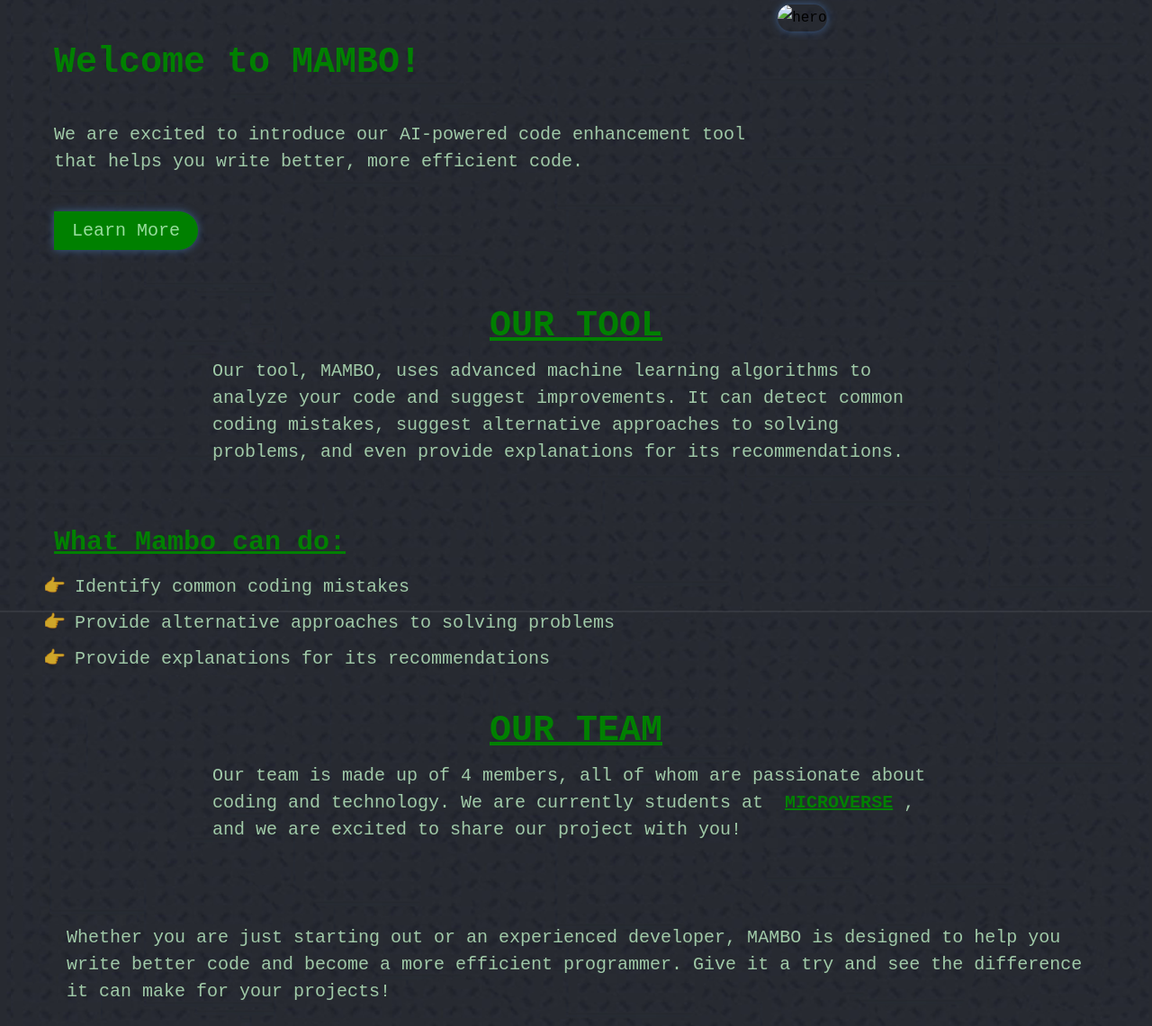
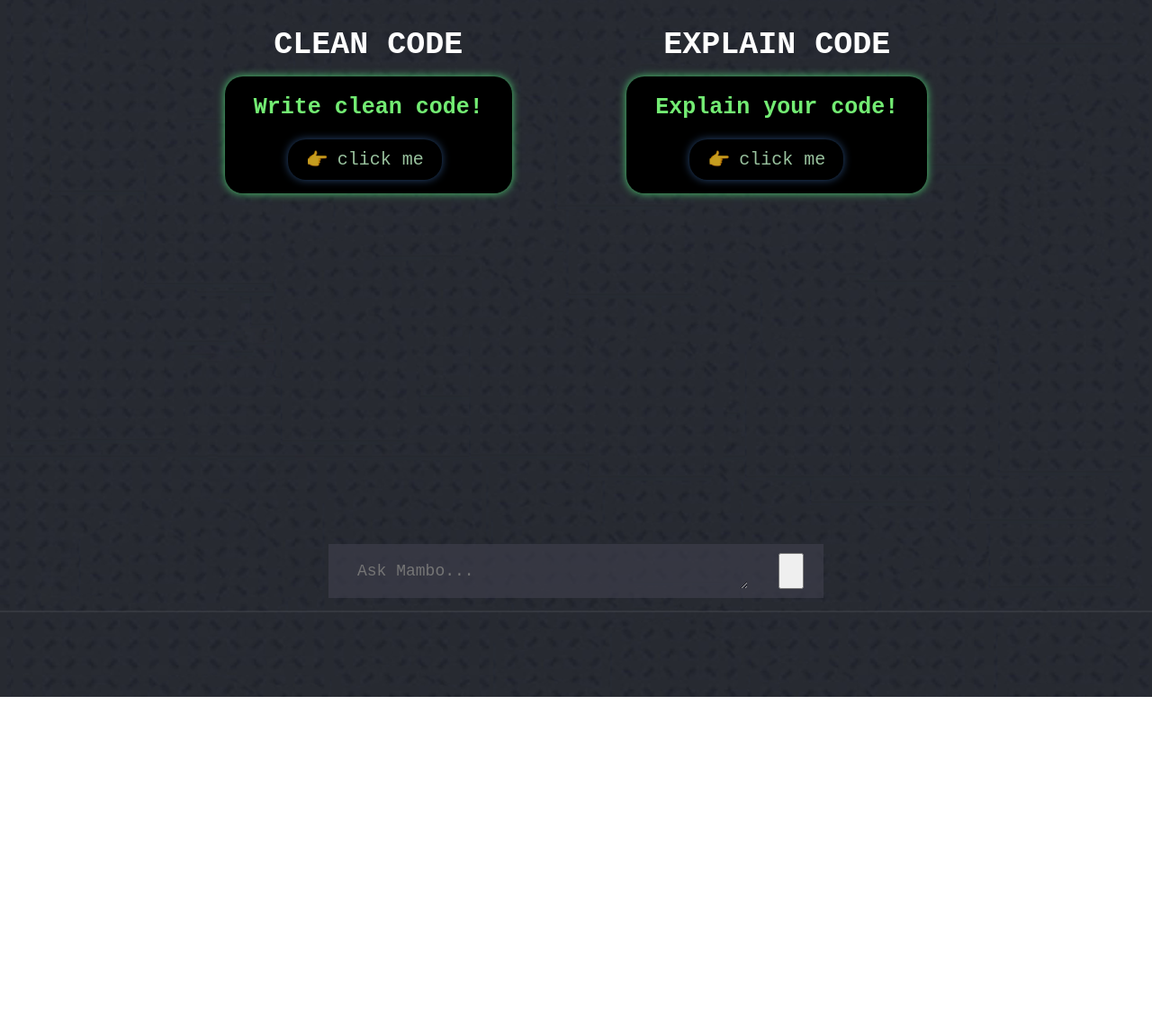
Before and after one commit to Dmambo/amibramaAI, a website built with Vite: page client/index.html in a window 1280 px wide. Shown: the part 120-1261 px from the top of the page at 90% size. After the commit the page ends 895 px from the top, so only its background shows below. Built offline with nearby package versions, Linux system fonts and the light colour scheme; files whose address does not match are found by name; a web font is replaced by a local one.

Commit message:
FIX CODE

```diff
--- a/client/index.html
+++ b/client/index.html
@@ -9,7 +9,7 @@
       rel="stylesheet"
       href="https://cdnjs.cloudflare.com/ajax/libs/animate.css/4.1.1/animate.min.css"
     />
-    <title>Amibrama</title>
+    <title>Amibrama/services</title>
   </head>
   <body>
     <nav>
@@ -27,61 +27,44 @@
 
     <!-- HERO SECTION -->
     <section>
-      <div class="hero">
-        <div class="hero-text">
-          <h1 class="animate__zoomInLeft">Welcome to MAMBO!</h1>
-          <p>
-            We are excited to introduce our AI-powered code enhancement tool<br />
-            that helps you write better, more efficient code.
-          </p>
-          <button>Learn More</button>
+      <div class="container">
+        <div class="service-container">
+          <h3>CLEAN CODE</h3>
+          <div class="service">
+            <h5>Write clean code!</h5>
+            <button class="btn">click me</button>
+          </div>
         </div>
-        <div class="hero-image">
-          <img src="assets/code2.jpg" alt="hero" />
+        <div class="service-container">
+          <h3>EXPLAIN CODE</h3>
+          <div class="service">
+            <h5>Explain your code!</h5>
+            <button class="btn1">click me</button>
+          </div>
+        </div>
+      </div>
+      <div class="codes">
+        <div class="cleanCode"></div>
+        <div class="explainCode"></div>
+        <div class="chatContainer"></div>
+        <div class="form">
+          <form>
+            <textarea
+              name="prompt"
+              id="message"
+              class="form"
+              cols="1"
+              rows="1"
+              placeholder="Ask Mambo..."
+            ></textarea>
+            <button type="submit">
+              <img src="assets/send.svg" alt="send" />
+            </button>
+          </form>
         </div>
       </div>
     </section>
 
-    <!-- ABOUT SECTION -->
-    <section>
-      <div class="about">
-        <div class="about-text">
-          <h1 class="animate__zoomInLeft">OUR TOOL</h1>
-          <p>
-            Our tool, MAMBO, uses advanced machine learning algorithms to analyze your code and suggest improvements. It can detect common coding mistakes, suggest alternative approaches to solving problems, and even provide explanations for its recommendations.
-          </p>
-
-        </div>
-
-
-
-      </div>
-      <div class="tool">
-        <h2>What Mambo can do:</h2>
-        <ul>
-            <li>Identify common coding mistakes</li>
-            <li>Provide alternative approaches to solving problems</li>
-            <li>Provide explanations for its recommendations</li>
-    </div>
-    </section>
-
-    <!-- SERVICES SECTION -->
-    <section>
-      <div class="team">
-        <div class="team-text">
-          <h1 class="animate__zoomInLeft">OUR TEAM</h1>
-          <p>
-            Our team is made up of 4 members, all of whom are passionate about coding and technology. We are currently students at <span>MICROVERSE</span>, and we are excited to share our project with you!
-          </p>
-        </div>
-
-      </div>
-    </section>
-    <div class="use">
-        <p>
-            Whether you are just starting out or an experienced developer, MAMBO is designed to help you write better code and become a more efficient programmer. Give it a try and see the difference it can make for your projects!
-        </p>
-    </div>
     <script type="module" src="/script.js"></script>
   </body>
 </html>
```
